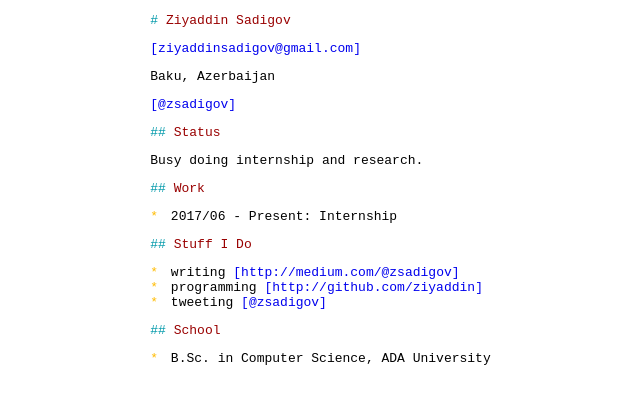
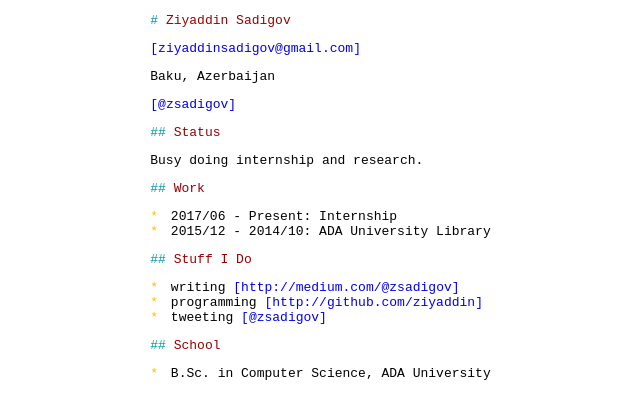
Before and after one commit to ziyaddin/ziyaddin.github.io, a plain HTML site: page index.html in a window 1280 px wide. Shown: the whole page, without its empty margins (215-855 px from the left). Drawn offline with Linux system fonts and the light colour scheme.

Commit message:
add employment

```diff
--- a/index.html
+++ b/index.html
@@ -21,6 +21,7 @@
 
 <ul>
 <li>2017/06 - Present: Internship</li>
+<li>2015/12 - 2014/10: ADA University Library</li>
 </ul>
 
 <h2 id="stuff_i_do">Stuff I Do</h2>
```
